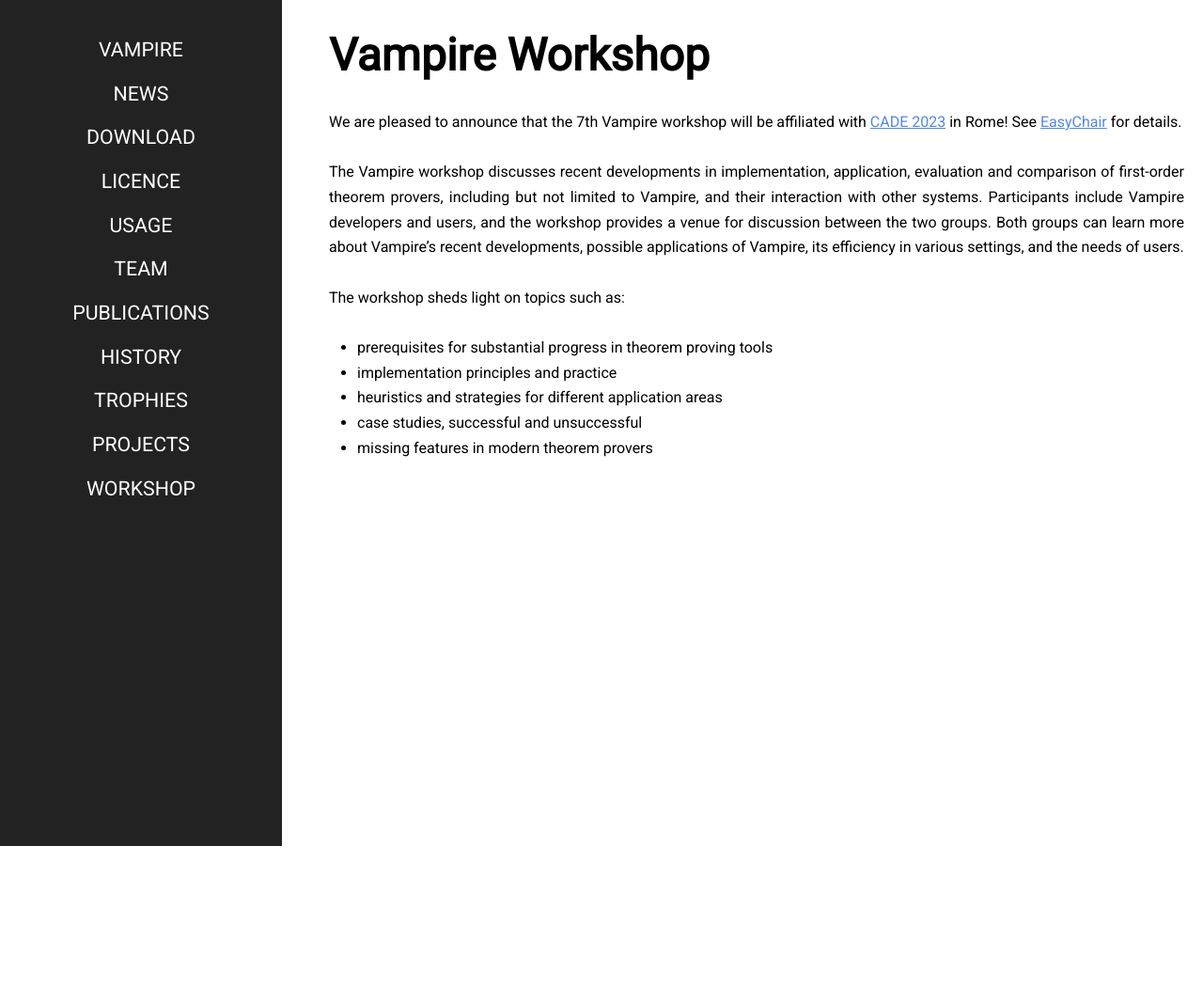
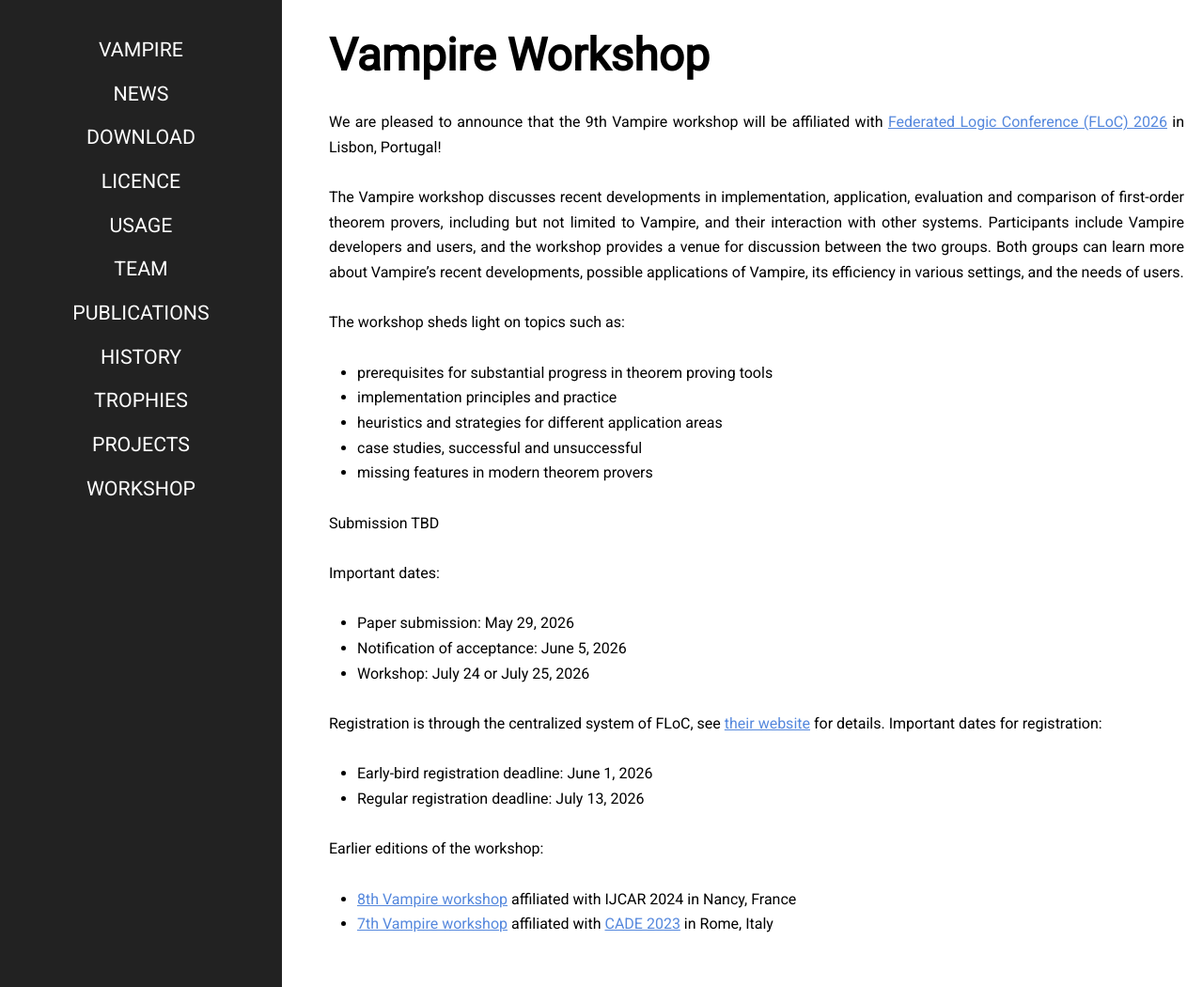
Before and after one commit to vprover/vprover.github.io, a Jekyll site: the page built from workshop.html, in a window 1280 px wide. Shown: the whole page at 94% size. Built offline with Jekyll 4.4.1, drawn with Linux system fonts in a browser that asks for light colours; before the commit the page ends 900 px from its top, so only the background shows below that.

Commit message:
Revise Vampire workshop details for FLoC 2026

```diff
--- a/workshop.html
+++ b/workshop.html
@@ -4,8 +4,7 @@
 ---
 
 <p>
-We are pleased to announce that the 7th Vampire workshop will be affiliated with <a href="https://easyconferences.eu/cade2023/">CADE 2023</a> in Rome!
-See <a href="https://easychair.org/smart-program/Vampire23/">EasyChair</a> for details.
+We are pleased to announce that the 9th Vampire workshop will be affiliated with <a href="https://www.floc26.org">Federated Logic Conference (FLoC) 2026</a> in Lisbon, Portugal!
 </p>
 
 <p>
@@ -24,3 +23,34 @@
 <li> missing features in modern theorem provers
 </ul>
 </p>
+
+<p>
+Submission TBD
+</p>
+
+<p>
+Important dates:
+<ul>
+<li> Paper submission: May 29, 2026
+<li> Notification of acceptance: June 5, 2026
+<li> Workshop: July 24 or July 25, 2026
+</ul>
+</p>
+
+<p>
+Registration is through the centralized system of FLoC, see <a href="https://www.floc26.org/registration">their website</a> for details.
+Important dates for registration:
+<ul>
+<li> Early-bird registration deadline: June 1, 2026
+<li> Regular registration deadline: July 13, 2026
+</ul>
+</p>
+
+
+<p>
+Earlier editions of the workshop:
+<ul>
+<li> <a href="https://easychair.org/smart-program/Vampire24/">8th Vampire workshop</a> affiliated with IJCAR 2024 in Nancy, France
+<li> <a href="https://easychair.org/smart-program/Vampire23/">7th Vampire workshop</a> affiliated with <a href="https://easyconferences.eu/cade2023/">CADE 2023</a> in Rome, Italy
+</ul>
+</p>
```
